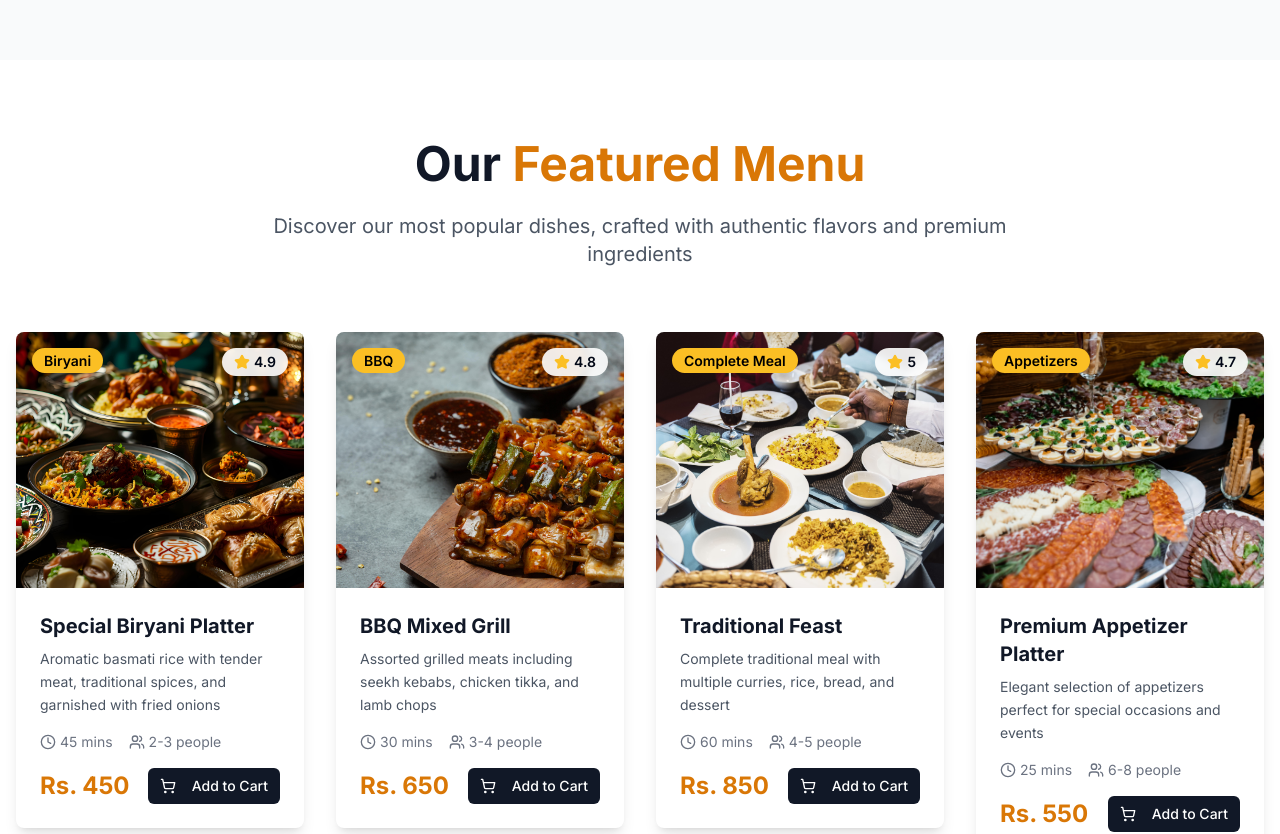
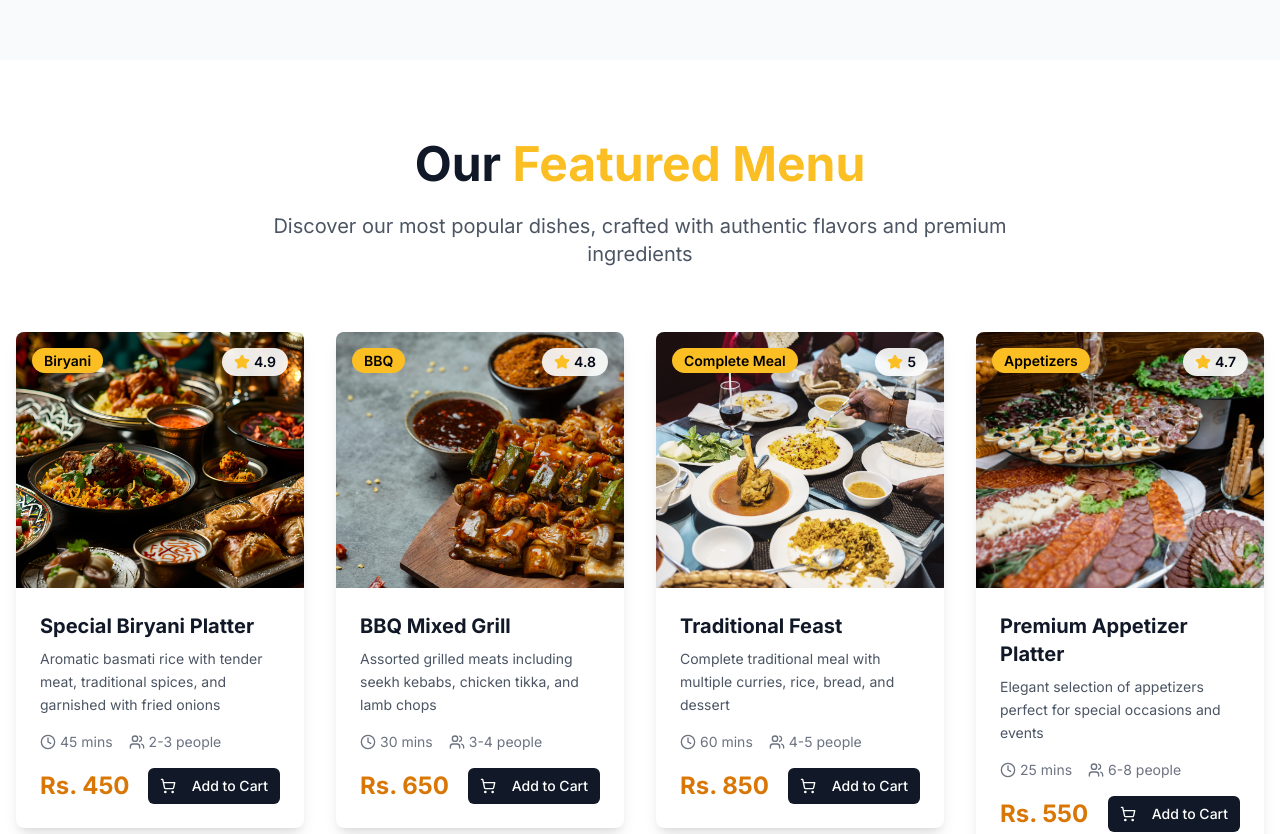
Before and after one commit to B-JCoder/almacca-catering, a Next.js app: page / in a window 1280 px wide. Shown: the part 2620-3454 px from the top of the page. Built offline with nearby package versions, Linux system fonts and the light colour scheme.

Commit message:
home page fix
color chages homw page fix

```diff
--- a/app/page.tsx
+++ b/app/page.tsx
@@ -11,7 +11,7 @@ import FAQSection from "@/components/FAQSection";
 import NewsletterSection from "@/components/NewsletterSection";
 import FeaturedMenu from "@/components/FeaturedMenu";
 import CallToAction from "@/components/CallToAction";
-import HomePage from "@/components/HomePage";
+// import HomePage from "@/components/HomePage";
 
 // ✅ Dynamically import YouTubeReviewSection with SSR disabled
 const YouTubeReviewSection = dynamic(
@@ -62,7 +62,7 @@ export default function Home() {
       <NewsletterSection />
 
       {/* Final Home Page Section */}
-      <HomePage />
+      {/* <HomePage /> */}
     </div>
   );
 }
--- a/components/FeaturedMenu.tsx
+++ b/components/FeaturedMenu.tsx
@@ -82,7 +82,7 @@ export default function FeaturedMenu() {
           className="text-center mb-12 lg:mb-16"
         >
           <h2 className="text-3xl sm:text-4xl lg:text-5xl font-bold text-gray-900 mb-4 sm:mb-6">
-            Our <span className="text-yellow-600">Featured Menu</span>
+            Our <span className="text-yellow-400">Featured Menu</span>
           </h2>
           <p className="text-lg sm:text-xl text-gray-600 max-w-3xl mx-auto leading-relaxed">
             Discover our most popular dishes, crafted with authentic flavors and premium ingredients
@@ -146,7 +146,7 @@ export default function FeaturedMenu() {
                     <div className="text-xl sm:text-2xl font-bold text-yellow-600">{item.price}</div>
                     <Button
                       size="sm"
-                      className="bg-gray-900 text-white hover:bg-yellow-600 hover:text-black transition-all duration-300"
+                      className="bg-gray-900 text-white hover:bg-yellow-400 hover:text-black transition-all duration-300"
                       onClick={() => handleAddToCart(item)} // Add to cart on click
                     >
                       <ShoppingCart className="w-4 h-4 mr-1 sm:mr-2" />
@@ -163,7 +163,7 @@ export default function FeaturedMenu() {
         <div className="text-center mt-12 lg:mt-16">
           <Button
             size="lg"
-            className="bg-yellow-400 text-black hover:bg-yellow-500 px-6 sm:px-8 py-3 sm:py-4 text-base sm:text-lg font-semibold w-full sm:w-auto"
+            className="bg-yellow-400 text-black hover:bg-yellow-700 px-6 sm:px-8 py-3 sm:py-4 text-base sm:text-lg font-semibold w-full sm:w-auto"
             onClick={() => (window.location.href = "/menu")}
           >
             View Complete Menu
```
